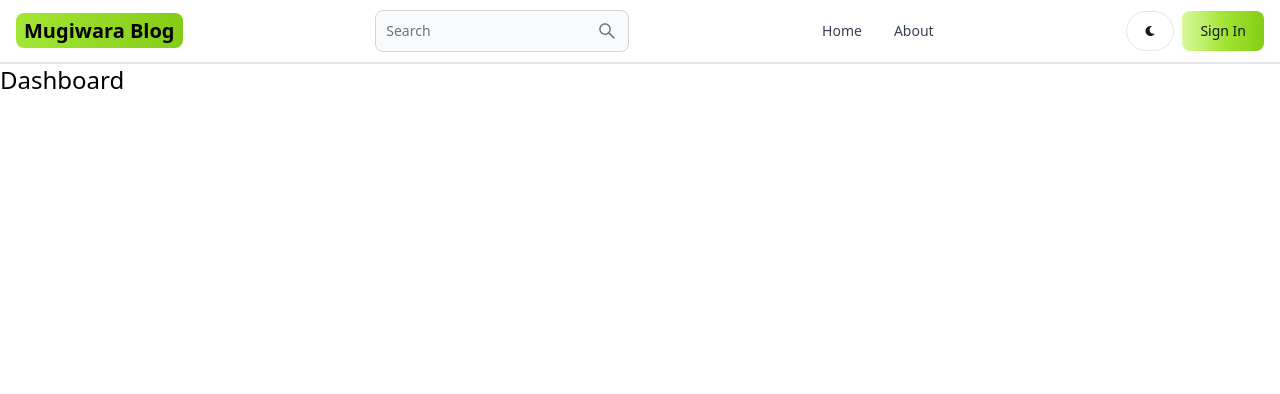
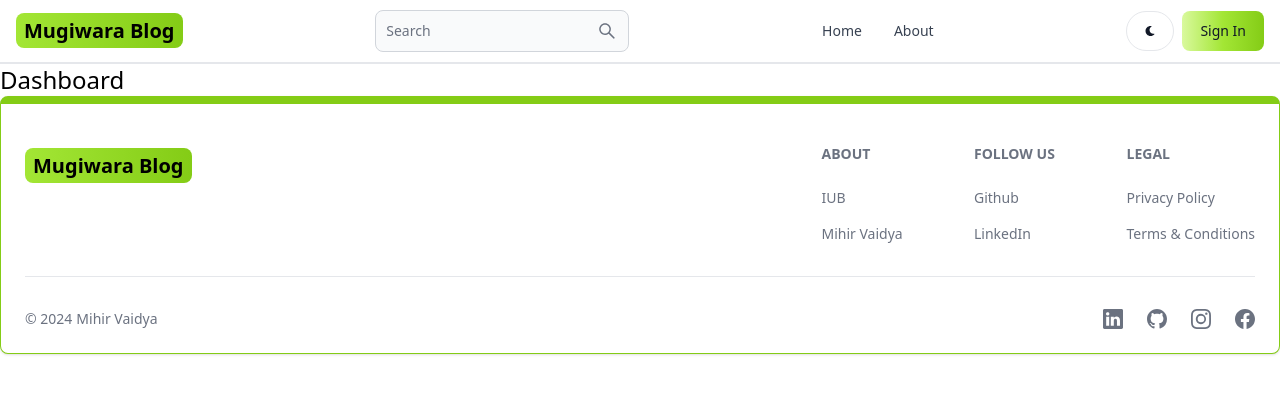
Before and after one commit to mihirvaidya221998/Blog-MERN, a React (Vite) app in the folder blog_client/: page /dashboard in a window 1280 px wide. Shown: the top 394 px of the page. Built offline with nearby package versions, Linux system fonts and the light colour scheme.

Commit message:
Created Footer Component

```diff
--- a/blog_client/src/App.jsx
+++ b/blog_client/src/App.jsx
@@ -6,6 +6,7 @@ import SignIn from './pages/SignIn'
 import SignUp from './pages/SignUp'
 import Dashboard from './pages/Dashboard'
 import Header from './components/Header'
+import Footer from './components/Footer'
 
 export default function App() {
   return (
@@ -19,6 +20,7 @@ export default function App() {
           <Route path='/sign-up' element={<SignUp/>}/>
           <Route path='/dashboard' element={<Dashboard/>}/>
         </Routes>
+        <Footer/>
       </BrowserRouter>
     </div>
   )
--- /dev/null
+++ b/blog_client/src/components/Footer.jsx
@@ -0,0 +1,68 @@
+import React from 'react';
+import { Footer } from 'flowbite-react';
+import { Link } from 'react-router-dom';
+import { BsLinkedin, BsGithub, BsInstagram, BsFacebook } from "react-icons/bs";
+
+export default function FooterComp() {
+  return (
+    <Footer container className='border border-t-8 border-lime-500'>
+        <div className='w-full max-w-7xl mx-auto'>
+            <div className='grid w-full justify-between sm:flex md:grid-cols-1'>
+               <div className='mt-5'>
+                <Link to='/' className='self-center whitespace-nowrap text-lg sm:text-xl font-semibold dark:text-white'>
+                    <span className='px-2 py-1 bg-gradient-to-r from-lime-400 to-lime-500 rounded-lg text-black'>Mugiwara Blog</span>
+                </Link>
+                </div>
+                <div className='grid grid-cols-2 gap-8 sm: mt-4 sm:grid-cols-3 sm:gap-6'>
+                    {/* About */}
+                    <div>
+                        <Footer.Title title='About'/>
+                        <Footer.LinkGroup col>
+                            <Footer.Link href='https://bloomington.iu.edu/index.html' target='_blank' rel='noopener noreferrer'>
+                                IUB
+                            </Footer.Link>
+                            <Footer.Link href='/about' target='_blank' rel='noopener noreferrer'>
+                                Mihir Vaidya
+                            </Footer.Link>
+                        </Footer.LinkGroup>
+                    </div>
+                    {/* Social Media */}
+                    <div>
+                        <Footer.Title title='Follow Us'/>
+                        <Footer.LinkGroup col>
+                            <Footer.Link href='https://github.com/mihirvaidya221998' target='_blank' rel='noopener noreferrer'>
+                                Github
+                            </Footer.Link>
+                            <Footer.Link href='https://www.linkedin.com/in/mihirvaidya22/' target='_blank' rel='noopener noreferrer'>
+                                LinkedIn
+                            </Footer.Link>
+                        </Footer.LinkGroup>
+                    </div>
+                    {/* Legal */}
+                    <div>
+                        <Footer.Title title='Legal'/>
+                        <Footer.LinkGroup col>
+                            <Footer.Link href='#' target='_blank' rel='noopener noreferrer'>
+                                Privacy Policy
+                            </Footer.Link>
+                            <Footer.Link href='#' target='_blank' rel='noopener noreferrer'>
+                                Terms &amp; Conditions
+                            </Footer.Link>
+                        </Footer.LinkGroup>
+                    </div>
+                </div>
+            </div>
+            <Footer.Divider/>
+            <div className='w-full sm:flex sm:items-center sm:justify-between'>
+                <Footer.Copyright href='#' by='Mihir Vaidya' year={new Date().getFullYear()}/>
+                <div className='flex gap-6 sm:mt-0 mt-4 sm:justify-center'>
+                    <Footer.Icon href='https://www.linkedin.com/in/mihirvaidya22/' icon={BsLinkedin }/>
+                    <Footer.Icon href='https://github.com/mihirvaidya221998' icon={BsGithub }/>
+                    <Footer.Icon href='#' icon={BsInstagram }/>
+                    <Footer.Icon href='#' icon={BsFacebook }/>
+                </div>
+            </div>
+        </div>
+    </Footer>
+  )
+}
```
